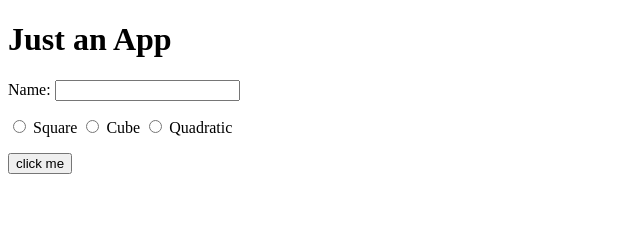
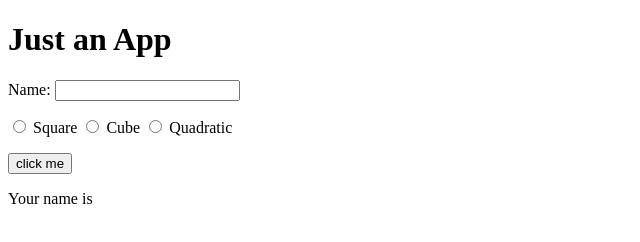
Before and after one commit to martypdx/bcp-day-4, a plain HTML site: page index.html in a window 1280 px wide. Both pictures are taken after a click on the button "click me". Shown: the full height of the page, 0-640 px from the left. Drawn offline with Linux system fonts and the light colour scheme.

Commit message:
show some style

```diff
--- a/index.html
+++ b/index.html
@@ -36,6 +36,8 @@
         <p>
             <button onclick="showName()">click me</button>
         </p>
+
+        <p id="result"></p>
     </main>
 
     <script>
@@ -43,7 +45,12 @@
         function showName() {
             var input = document.getElementById('name');
             var name = input.value;
-            console.log(name);
+
+            var p = document.getElementById('result');
+            p.innerText = 'Your name is ' + name;
+            if(name === 'marty') {
+                p.style.backgroundColor = 'steelblue';
+            }
         }
 
         function count() {
```
